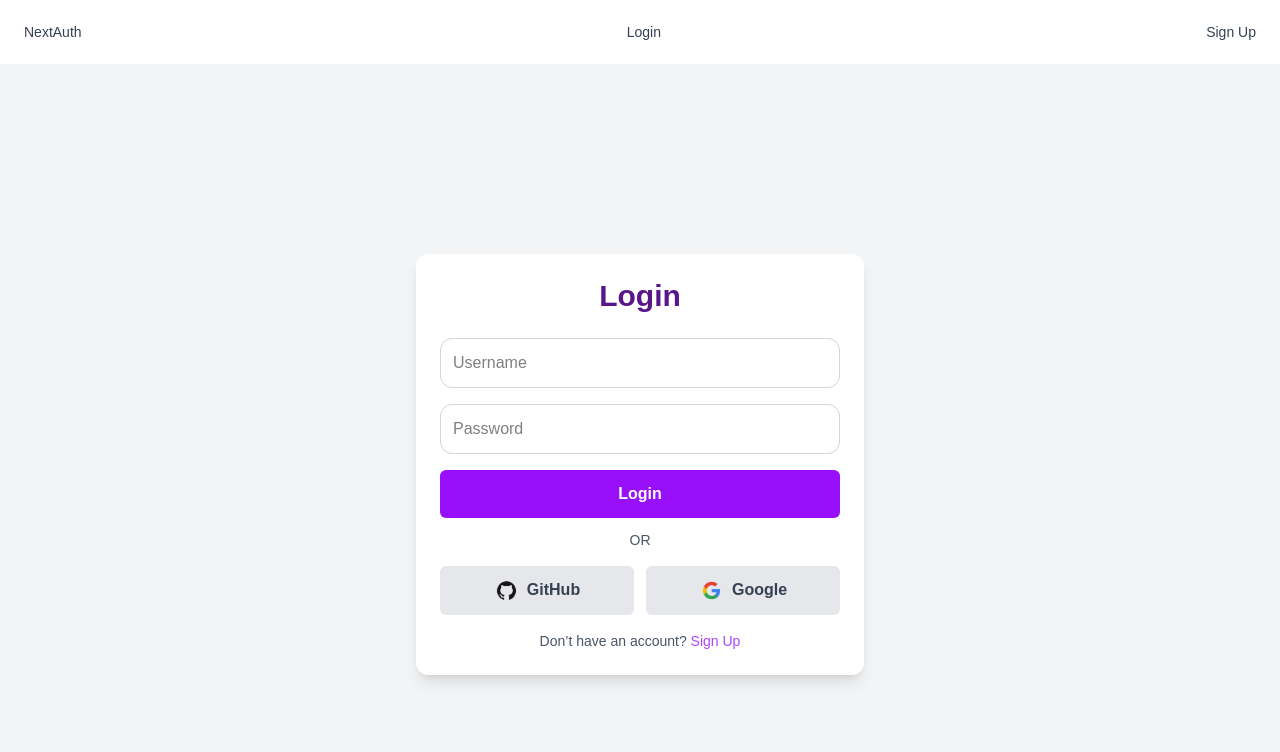
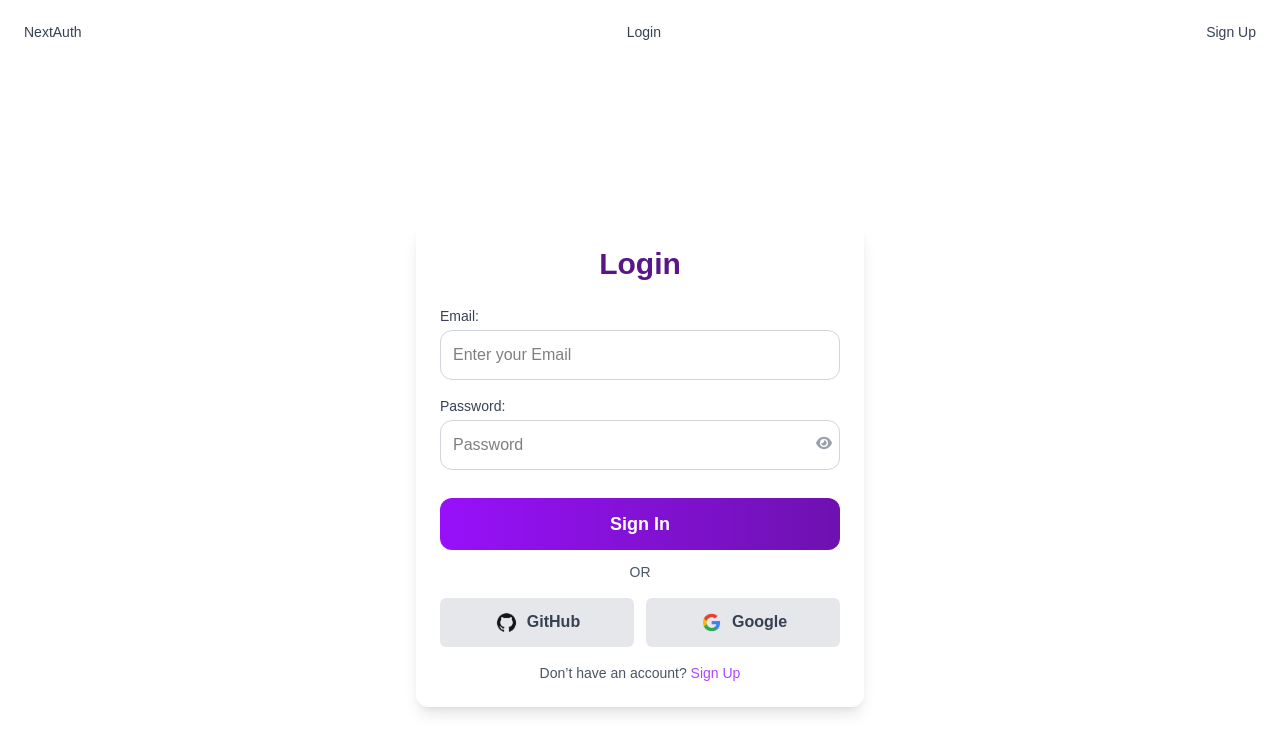
Before and after one commit to sammy6378/next-auth, a Next.js app: page /user/login in a window 1280 px wide. Shown: the top 752 px of the page. Built offline with nearby package versions, Linux system fonts and the light colour scheme.

Commit message:
Implement login functionality with form validation and password visibility toggle

```diff
--- a/src/app/user/login/page.tsx
+++ b/src/app/user/login/page.tsx
@@ -1,42 +1,128 @@
 "use client";
 
-import React from 'react';
+import React,{useState} from 'react';
 import '../../app.css';
 import Image from 'next/image';
 import Link from 'next/link';
-
+import { useAuthLoginMutation } from '@/componets/services/authService';
+import { ValidateLoginSchema } from '@/componets/utils/validate';
+import { useFormik } from 'formik';
+import { FaEye, FaEyeSlash } from "react-icons/fa6";
+import { useRouter } from "next/navigation";
+import {toast} from 'react-hot-toast'
+import { login } from '@/componets/services/slices/UserSlice';
+import { useDispatch } from "react-redux";
+import { signIn } from 'next-auth/react';
+interface FormData {
+  email: string;
+  password: string;
+}
 const Page = () => {
 
-    const handleSubmit = async(e:React.FormEvent) => {
-        e.preventDefault();
+  const [loginUser] = useAuthLoginMutation();
+  const [showPassword, setShowPassword] = useState(false);
+  const [loading, setloading] = useState(false);
+  const router = useRouter();
+  const dispatch = useDispatch();
+
+  const onSubmit = async (values: FormData) => {
+    setloading(true);
+
+    try {
+      const response = await loginUser(values).unwrap();// ✅ Use unwrap() to get response data
+      console.log(response)
+
+      if (response?.accessToken) {
+        dispatch(
+          login({
+          user: response.user || null,
+          accessToken: response.accessToken,
+          refreshToken: response.refreshToken || '',
+          })
+        );
+        toast.success("Login Success!");
+        router.push("/user/dashboard"); // ✅ Redirect after successful login
+      } else {
+        toast.error("Invalid credentials");
+      }
+    } catch (error) {
+      if(error instanceof Error){
+          toast.error(error.message);
+        }else{
+          toast.error("Login Failed");
+        }
+    } finally {
+      setloading(false);
     }
+  };
+
+     const { values, handleChange, handleBlur, handleSubmit, errors, touched } =
+        useFormik({
+          initialValues: { email: "", password: "" },
+          validationSchema: ValidateLoginSchema,
+          onSubmit,
+        });
 
   return (
-    <div className="flex justify-center items-center min-h-screen bg-gray-100">
+    <div className="flex justify-center items-center min-h-screen">
       <div className="flex flex-col justify-center items-center bg-white shadow-lg p-6 max-w-md w-full rounded-xl">
         <h2 className="text-3xl font-bold text-purple-900 mb-6">Login</h2>
 
-        <form className="w-full space-y-4">
+        <form className="w-full space-y-4" onSubmit={handleSubmit}>
+        <div>
+            <label htmlFor="email" className="input-label">
+              Email:
+            </label>
+            <input
+              type="email"
+              placeholder="Enter your Email"
+              value={values.email}
+              id="email"
+              onBlur={handleBlur}
+              className={`input-container ${errors.email && touched.email ? "input-error" : ""}`}
+              onChange={handleChange}
+            />
+            {errors.email && touched.email && (
+              <div className="error-message">{errors.email}</div>
+            )}
+          </div>
+
           <div>
+          <div className="relative">
+            <label htmlFor="password" className="input-label">
+              Password:
+            </label>
             <input
-              type="text"
-              placeholder="Username"
-              className="input-container"
+              type={`${showPassword ? "text" : "password"}`}
+              placeholder="Password"
+              id="password"
+              onBlur={handleBlur}
+              value={values.password}
+              onChange={handleChange}
+              className={`input-container ${errors.password && touched.password ? "input-error" : ""}`}
             />
+            {showPassword ? (
+              <span
+                className="absolute top-[54%] right-2 text-gray-400 cursor-pointer"
+                onClick={() => setShowPassword(!showPassword)}
+              >
+                <FaEyeSlash />
+              </span>
+            ) : (
+              <span
+                className="absolute top-[54%] right-2 text-gray-400 cursor-pointer"
+                onClick={() => setShowPassword(!showPassword)}
+              >
+                <FaEye />
+              </span>
+            )}
           </div>
-          <div>
-            <input
-              type="password"
-              placeholder="Password"
-              className="input-container"
-            />
-          </div>
-          <button
-            type="submit"
-            className="w-full bg-purple-600 text-white py-3 rounded-md font-semibold hover:bg-purple-700 transition duration-300"
-            onClick={handleSubmit}
-          >
-            Login
+          {errors.password && touched.password && (
+            <div className="error-message">{errors.password}</div>
+          )}
+        </div>
+        <button type="submit" className={`submit-button mt-3 ${loading ? "bg-purple-500/60 cursor-not-allowed" : ""}`} disabled={loading}>
+            {!loading ? "Sign In" : "Signing In..."}
           </button>
         </form>
 
@@ -47,14 +133,15 @@
                 </div>
 
                 <div className="w-full mt-4 flex flex-col justify-between gap-3 md:flex-row">
-                  <button
+                  <button onClick={() => signIn("github")}
                     className="w-full flex items-center justify-center bg-gray-200 text-gray-700 py-3 rounded-md font-semibold hover:bg-gray-300 transition duration-300">
+
                     <Image src="/github.png" alt="GitHub" className="mr-2" width={25} height={25} />
                     GitHub
                   </button>
 
                     {/* google auth */}
-                  <button
+                  <button onClick={() => signIn("google")}
                     className="w-full flex items-center justify-center bg-gray-200 text-gray-700 py-3 rounded-md font-semibold hover:bg-gray-300 transition duration-300">
                     <Image src="/google.png" alt="GitHub" className="mr-2" width={25} height={25} />
                     Google
```
